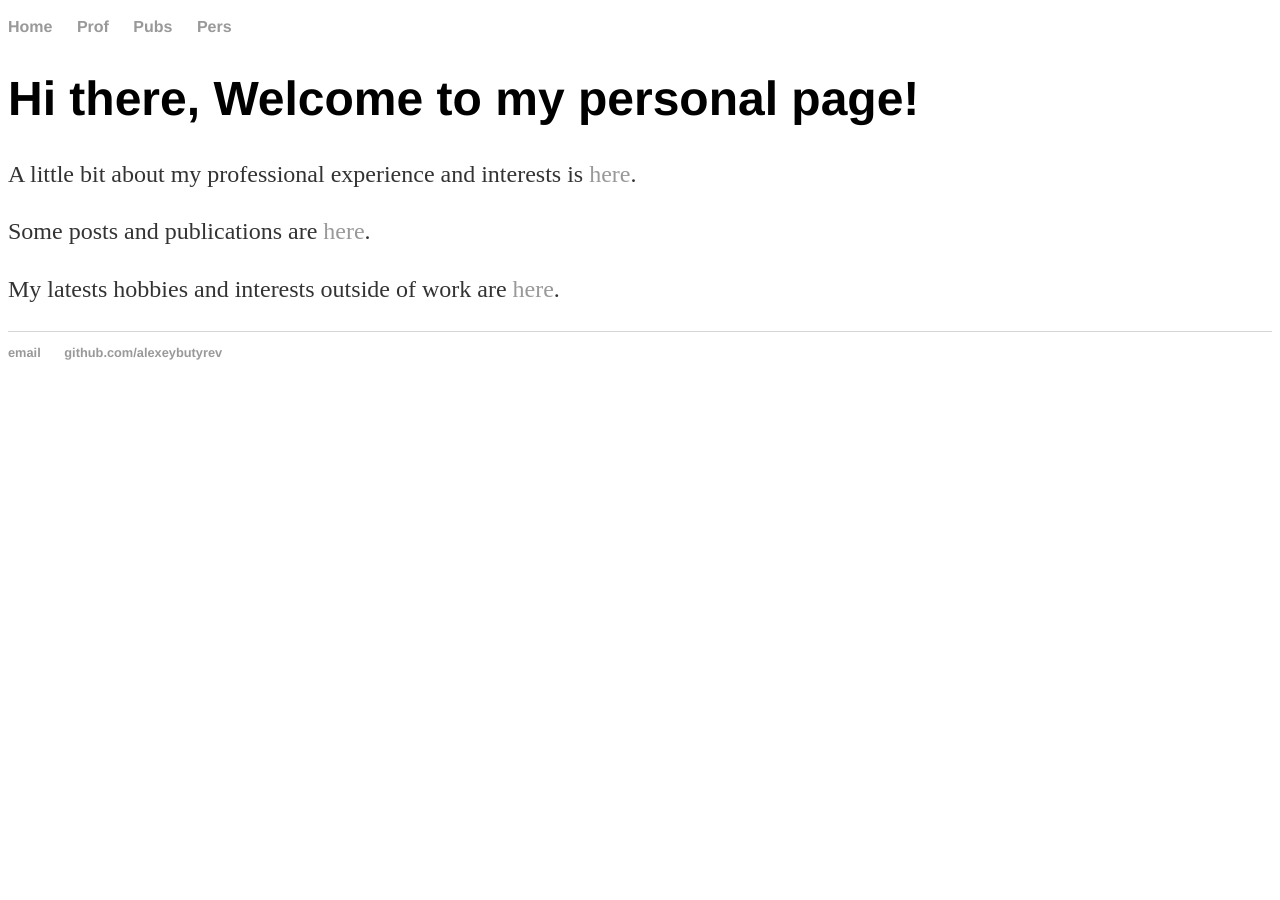
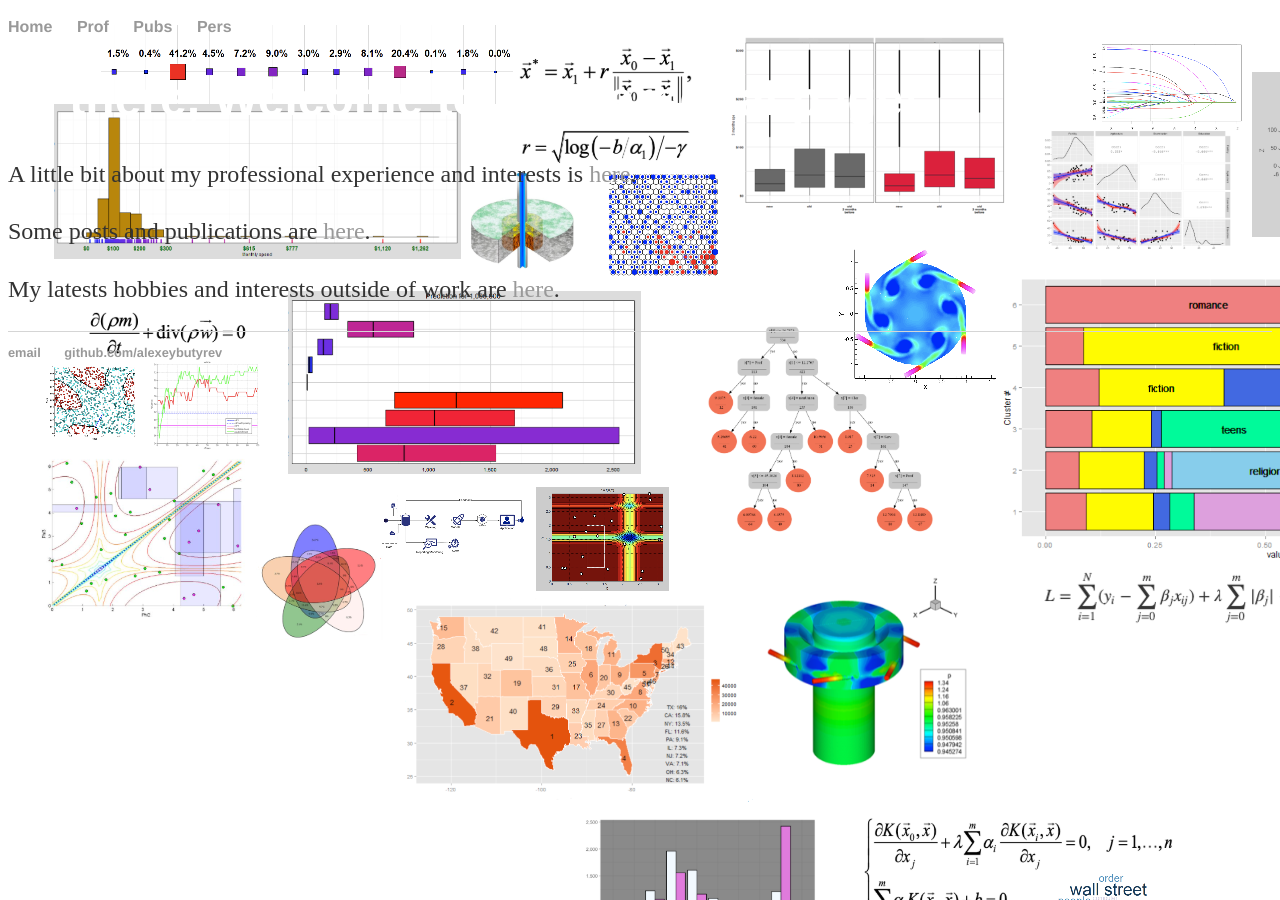
Before and after one commit to alexeybutyrev/alexeybutyrev.github.io, a Jekyll site: the page built from index.html, in a window 1280 px wide. Built offline with Jekyll 4.4.1, drawn with Linux system fonts in a browser that asks for light colours.

Commit message:
fix background

```diff
--- a/css/main.css
+++ b/css/main.css
@@ -1,11 +1,11 @@
-/*
+
 body{
-    background-color: #033663;
+    background-color: #FFFFFF;
     background-image: url(background.png);
     background-repeat-y: no-repeat;
     color: #FFFFFF;
 }
-*/
+
 
 a { text-decoration: none; color: #999; }
 a:hover { text-decoration: underline; }
```
